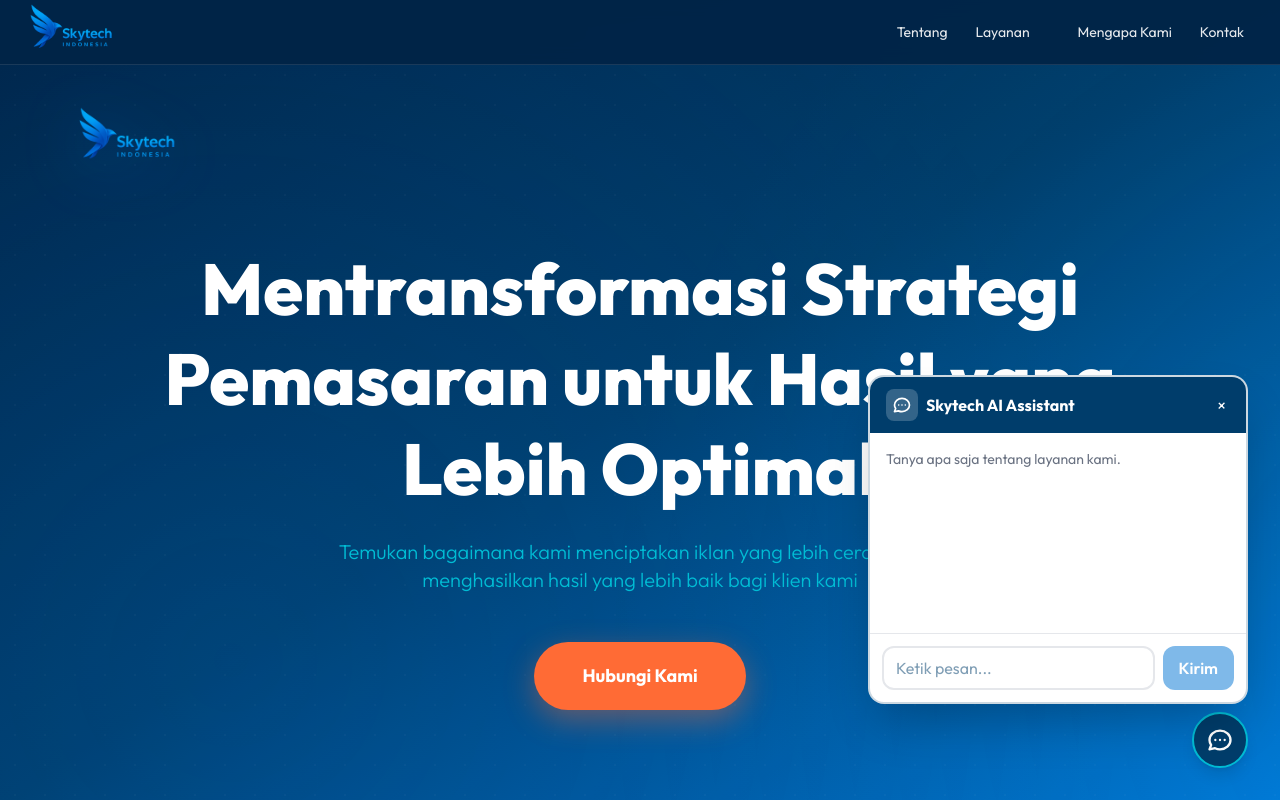
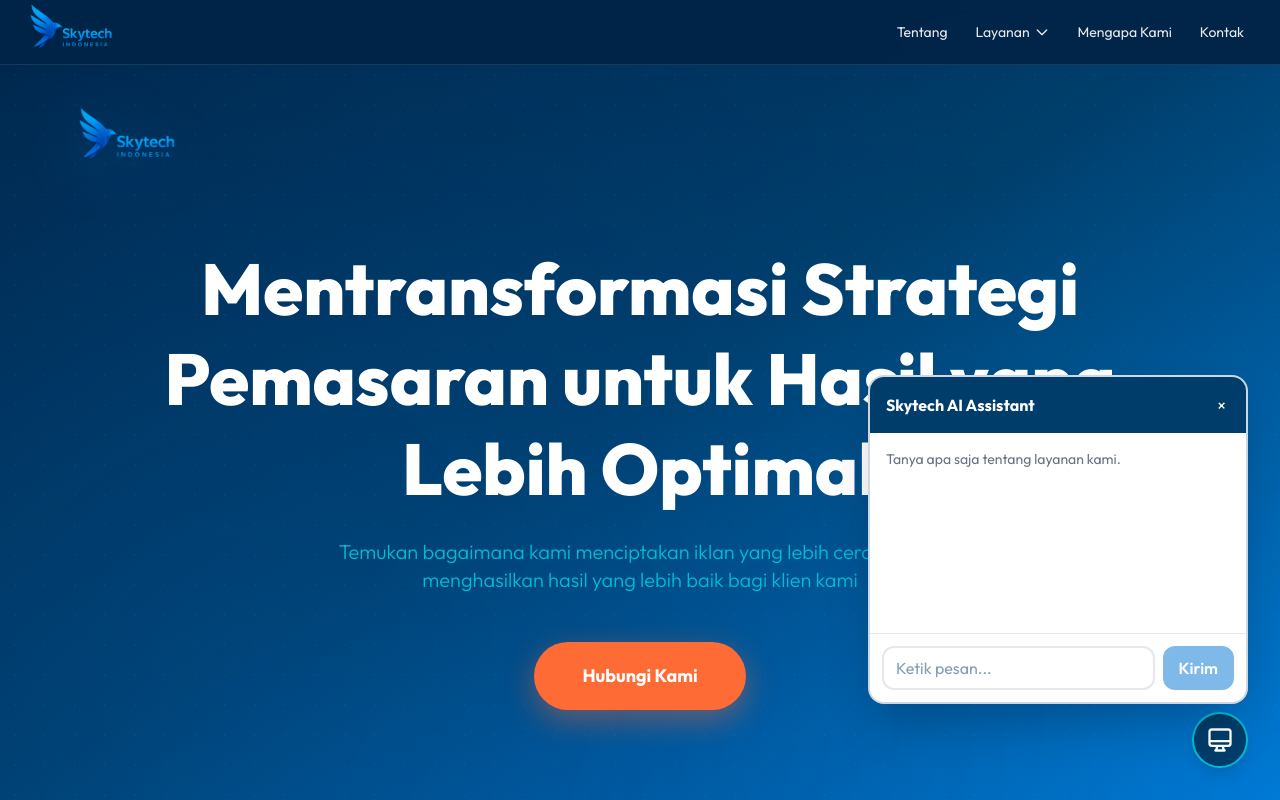
Before and after one commit to aliftanoto/Skytech, a React (Vite) app: page / in a window 1280 px wide. Both pictures are taken after a click on the button "Open AI assistant". Shown: the top 800 px of the page. Built offline with nearby package versions, Linux system fonts and the light colour scheme.

Commit message:
whatsapp me

```diff
--- a/src/App.jsx
+++ b/src/App.jsx
@@ -172,7 +172,7 @@ export default function App() {
     e.preventDefault()
     const { name, message } = waPopup
     if (!name.trim() || !message.trim()) return
-    let msg = `Halo, nama saya ${name.trim()}.`
+    let msg = `Halo, saya ${name.trim()}.`
     if (waPopup.email.trim()) msg += `\nEmail: ${waPopup.email.trim()}`
     msg += `\n\n${message.trim()}`
     window.open(`https://wa.me/${WHATSAPP_NUMBER}?text=${encodeURIComponent(msg)}`, '_blank')
@@ -315,7 +315,7 @@ export default function App() {
               <div className="relative" data-nav-dropdown>
                 <button type="button" onClick={() => setDropdownOpen((o) => !o)} className="px-3 py-2 text-sm text-white/90 hover:text-[#00bcd4] hover:bg-white/5 rounded-lg transition-colors inline-flex items-center gap-1" aria-expanded={dropdownOpen} aria-haspopup="true">
                   Layanan
-                  <png className={`w-4 h-4 transition-transform ${dropdownOpen ? 'rotate-180' : ''}`} fill="none" stroke="currentColor" viewBox="0 0 24 24"><path strokeLinecap="round" strokeLinejoin="round" strokeWidth={2} d="M19 9l-7 7-7-7" /></png>
+                  <svg className={`w-4 h-4 shrink-0 transition-transform ${dropdownOpen ? 'rotate-180' : ''}`} fill="none" stroke="currentColor" viewBox="0 0 24 24"><path strokeLinecap="round" strokeLinejoin="round" strokeWidth={2} d="M19 9l-7 7-7-7" /></svg>
                 </button>
                 {dropdownOpen && (
                   <div className="absolute left-0 top-full mt-1 py-2 w-48 bg-[#002447] border border-white/10 rounded-lg shadow-xl z-50">
@@ -336,7 +336,7 @@ export default function App() {
             </div>
             <div className="md:hidden relative">
               <button type="button" onClick={() => setNavOpen((o) => !o)} className="p-2 text-white rounded-lg hover:bg-white/10" aria-label="Menu">
-                <png className="w-6 h-6" fill="none" stroke="currentColor" viewBox="0 0 24 24">{navOpen ? <path strokeLinecap="round" strokeLinejoin="round" strokeWidth={2} d="M6 18L18 6M6 6l12 12" /> : <path strokeLinecap="round" strokeLinejoin="round" strokeWidth={2} d="M4 6h16M4 12h16M4 18h16" />}</png>
+                <svg className="w-6 h-6" fill="none" stroke="currentColor" viewBox="0 0 24 24">{navOpen ? <path strokeLinecap="round" strokeLinejoin="round" strokeWidth={2} d="M6 18L18 6M6 6l12 12" /> : <path strokeLinecap="round" strokeLinejoin="round" strokeWidth={2} d="M4 6h16M4 12h16M4 18h16" />}</svg>
               </button>
               {navOpen && (
                 <div className="absolute right-0 top-full mt-1 py-2 w-48 bg-[#002447] border border-white/10 rounded-lg shadow-xl">
@@ -552,10 +552,15 @@ export default function App() {
               <h3 className="text-xl font-bold mb-2">Arun Suwardana (Founder)</h3>
               <p><a href="mailto:arun@skytechid.com" className="text-white font-semibold text-lg hover:text-[#ffc107] transition-colors">arun@skytechid.com</a></p>
               <p><a href="tel:+6285883144435" className="text-white font-semibold text-lg hover:text-[#ffc107] transition-colors">+62 858 8314 4435</a></p>
-              <button type="button" onClick={openWaModal} className="mt-6 inline-flex items-center gap-3 py-4 px-8 bg-[#25D366] text-white font-bold text-lg rounded-[50px] shadow-lg hover:scale-105 hover:shadow-xl transition-all">
-                <span className="text-2xl">💬</span>
-                <span>Chat via WhatsApp</span>
-              </button>
+              <div className="mt-6 flex flex-col items-center gap-2">
+                <a href={`https://wa.me/${WHATSAPP_NUMBER}?text=${encodeURIComponent('Halo, saya tertarik dengan layanan Skytech Indonesia.')}`} target="_blank" rel="noopener noreferrer" className="inline-flex items-center gap-3 py-4 px-8 bg-[#25D366] text-white font-bold text-lg rounded-[50px] shadow-lg hover:scale-105 hover:shadow-xl transition-all">
+                  <span className="text-2xl">💬</span>
+                  <span>WhatsApp saya</span>
+                </a>
+                <button type="button" onClick={openWaModal} className="text-sm text-white/80 hover:text-[#00bcd4] underline underline-offset-2 transition-colors">
+                  Atau isi pesan terlebih dahulu
+                </button>
+              </div>
             </div>
             <div className="bg-white/10 backdrop-blur-sm p-8 rounded-2xl border-2 border-white/20">
               <h3 className="text-xl font-bold mb-2">Lokasi Kantor</h3>
@@ -589,9 +594,9 @@ export default function App() {
           <div className="bg-white rounded-2xl shadow-2xl max-w-md w-full max-h-[90vh] overflow-y-auto" onClick={(e) => e.stopPropagation()}>
             <div className="p-6 sm:p-8">
               <div className="flex items-center justify-between mb-6">
-                <h3 className="text-xl font-bold text-[#003d6b]">Kirim pesan via WhatsApp</h3>
+                <h3 className="text-xl font-bold text-[#003d6b]">Hubungi via WhatsApp</h3>
                 <button type="button" onClick={closeWaModal} className="p-2 rounded-full hover:bg-gray-100 text-gray-500 hover:text-gray-700 transition-colors" aria-label="Tutup">
-                  <png className="w-5 h-5" fill="none" stroke="currentColor" viewBox="0 0 24 24"><path strokeLinecap="round" strokeLinejoin="round" strokeWidth={2} d="M6 18L18 6M6 6l12 12" /></png>
+                  <svg className="w-5 h-5" fill="none" stroke="currentColor" viewBox="0 0 24 24"><path strokeLinecap="round" strokeLinejoin="round" strokeWidth={2} d="M6 18L18 6M6 6l12 12" /></svg>
                 </button>
               </div>
               <form onSubmit={sendWhatsAppFromPopup} className="space-y-5">
@@ -609,7 +614,7 @@ export default function App() {
                 </div>
                 <button type="submit" className="w-full inline-flex items-center justify-center gap-2 py-4 px-6 bg-[#25D366] text-white font-bold text-lg rounded-xl hover:bg-[#20bd5a] transition-colors">
                   <span>💬</span>
-                  <span>Kirim & Buka WhatsApp</span>
+                  <span>WhatsApp me</span>
                 </button>
               </form>
             </div>
@@ -626,21 +631,14 @@ export default function App() {
 
       {/* Floating AI Chatbot button */}
       <button type="button" onClick={() => setChatOpen((o) => !o)} className="fixed w-14 h-14 bottom-8 right-8 bg-[#003d6b] text-white rounded-full flex items-center justify-center shadow-lg hover:scale-110 hover:shadow-xl transition-all z-[1000] border-2 border-[#00bcd4]" aria-label="Open AI assistant">
-        <svg className="w-7 h-7" fill="none" stroke="currentColor" viewBox="0 0 24 24" aria-hidden>
-          <path strokeLinecap="round" strokeLinejoin="round" strokeWidth={2} d="M8 12h.01M12 12h.01M16 12h.01M21 12c0 4.418-4.03 8-9 8a9.863 9.863 0 01-4.255-.949L3 20l1.395-3.72C3.512 15.042 3 13.574 3 12c0-4.418 4.03-8 9-8s9 3.582 9 8z" />
-        </svg>
+        <svg className="w-7 h-7" fill="none" stroke="currentColor" viewBox="0 0 24 24"><path strokeLinecap="round" strokeLinejoin="round" strokeWidth={2} d="M9.75 17L9 20l-1 1h8l-1-1-.75-3M3 13h18M5 17h14a2 2 0 002-2V5a2 2 0 00-2-2H5a2 2 0 00-2 2v10a2 2 0 002 2z" /></svg>
       </button>
 
       {/* Chatbot panel */}
       {chatOpen && (
         <div className="fixed bottom-24 right-8 z-[1001] w-[380px] max-w-[calc(100vw-2rem)] max-h-[520px] flex flex-col rounded-2xl shadow-2xl bg-white border-2 border-[#003d6b]/20 overflow-hidden">
           <div className="flex items-center justify-between px-4 py-3 bg-[#003d6b] text-white">
-            <div className="flex items-center gap-2">
-              <span className="flex items-center justify-center w-8 h-8 rounded-lg bg-white/20 shrink-0">
-                <svg className="w-5 h-5" fill="none" stroke="currentColor" viewBox="0 0 24 24"><path strokeLinecap="round" strokeLinejoin="round" strokeWidth={2} d="M8 12h.01M12 12h.01M16 12h.01M21 12c0 4.418-4.03 8-9 8a9.863 9.863 0 01-4.255-.949L3 20l1.395-3.72C3.512 15.042 3 13.574 3 12c0-4.418 4.03-8 9-8s9 3.582 9 8z" /></svg>
-              </span>
-              <span className="font-bold">Skytech AI Assistant</span>
-            </div>
+            <span className="font-bold">Skytech AI Assistant</span>
             <button type="button" onClick={() => setChatOpen(false)} className="p-1 rounded hover:bg-white/20" aria-label="Close">×</button>
           </div>
           <div className="flex-1 overflow-y-auto p-4 space-y-3 min-h-[200px]">
```
